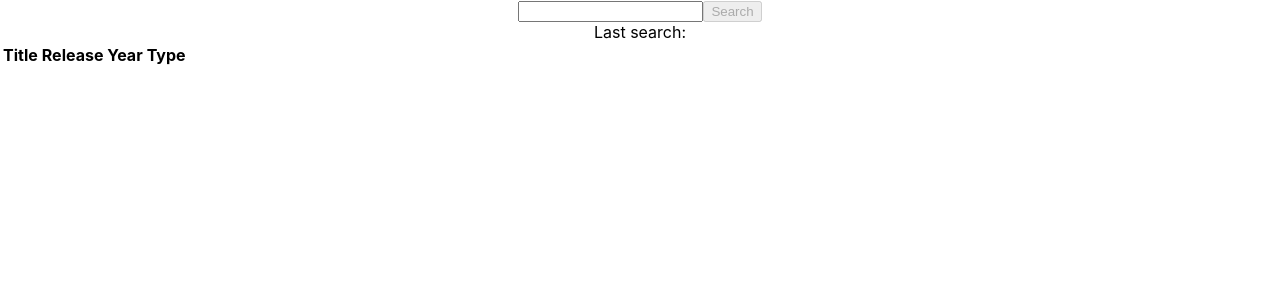
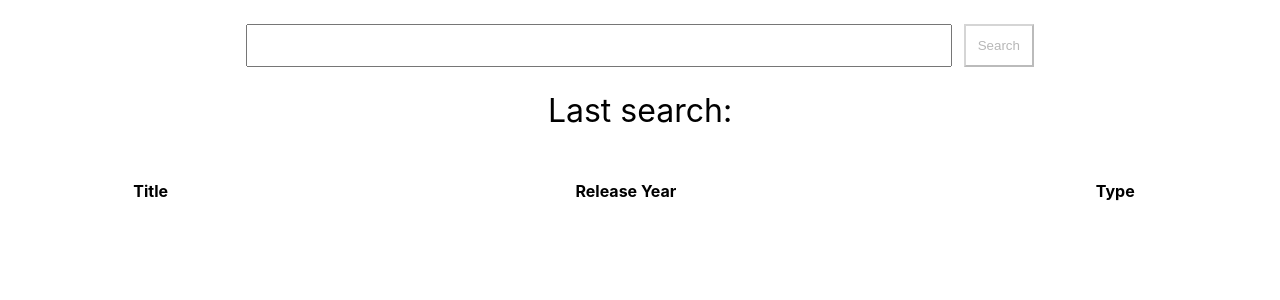
Before and after one commit to rumnoodle/omdbapi, a React (Create React App) app in the folder client/: page / in a window 1280 px wide. Shown: the top 300 px of the page. Built offline with nearby package versions, Linux system fonts and the light colour scheme.

Commit message:
add some minimum styles to make it a bit easier to see whats happening

```diff
--- a/client/src/App.css
+++ b/client/src/App.css
@@ -1,5 +1,6 @@
 .App {
   text-align: center;
+  padding: 24px;
 }
 
 .App-logo {
--- /dev/null
+++ b/client/src/SearchWidget.css
@@ -0,0 +1,25 @@
+#movie-search input[name="search"] {
+  padding: 12px;
+  width: 55%;
+  margin-right: 12px;
+}
+
+#movie-search input[type="submit"] {
+  padding: 12px;
+  background-color: #fff;
+}
+
+#last-search {
+  margin-top: 24px;
+  font-size: 2em;
+}
+
+#error {
+  color: #990000;
+  font-weight: bold;
+}
+
+table {
+  margin-top: 48px;
+  width: 100%;
+}
--- a/client/src/SearchWidget.js
+++ b/client/src/SearchWidget.js
@@ -1,5 +1,6 @@
 import React from 'react';
 import API from './API';
+import './SearchWidget.css';
 
 class SearchWidget extends React.Component {
   state = {
```
